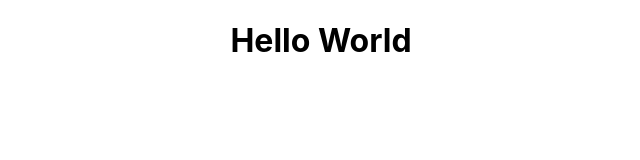
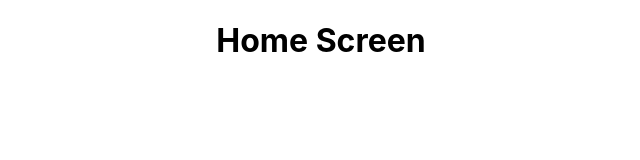
Before and after one commit to ShaimaaAliECE/se3350_project-group-13, a React (Create React App) app in the folder sortalgorithgame/: page / in a window 1280 px wide. Shown: the top 160 px of the page, without its empty margins (319-959 px from the left). Built offline with nearby package versions, Linux system fonts and the light colour scheme.

Commit message:
Starter files

```diff
--- a/sortalgorithgame/src/App.js
+++ b/sortalgorithgame/src/App.js
@@ -1,9 +1,10 @@
 import './App.css';
+import Home from './components/Home';
 
 function App() {
   return (
     <div className="App">
-      <h1>Hello World</h1>
+      <Home />
     </div>
   );
 }
--- /dev/null
+++ b/sortalgorithgame/src/components/Home.js
@@ -0,0 +1,11 @@
+import React from "react";
+import '../styles/Home.css';
+
+export default function Home() {
+    return(
+        <div>
+            <h1>Home Screen</h1>
+            {/* INSERT CODE */}
+        </div>
+    )
+}
```
Also changed, not shown: sortalgorithgame/src/styles/Home.css (added).
